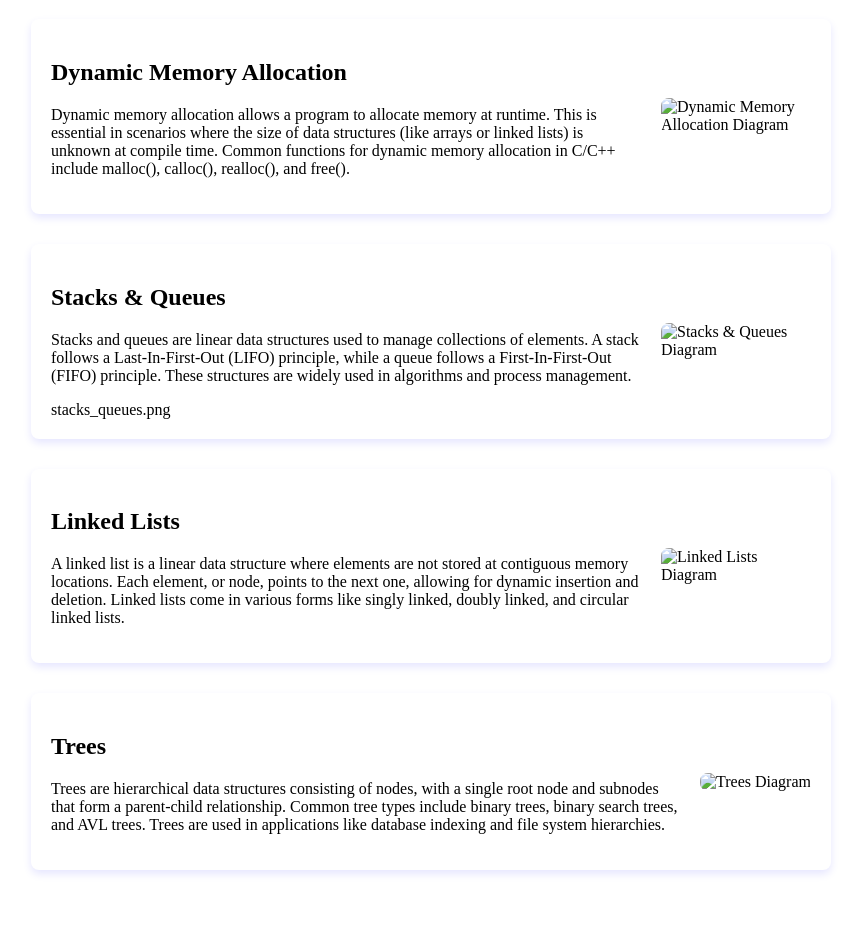
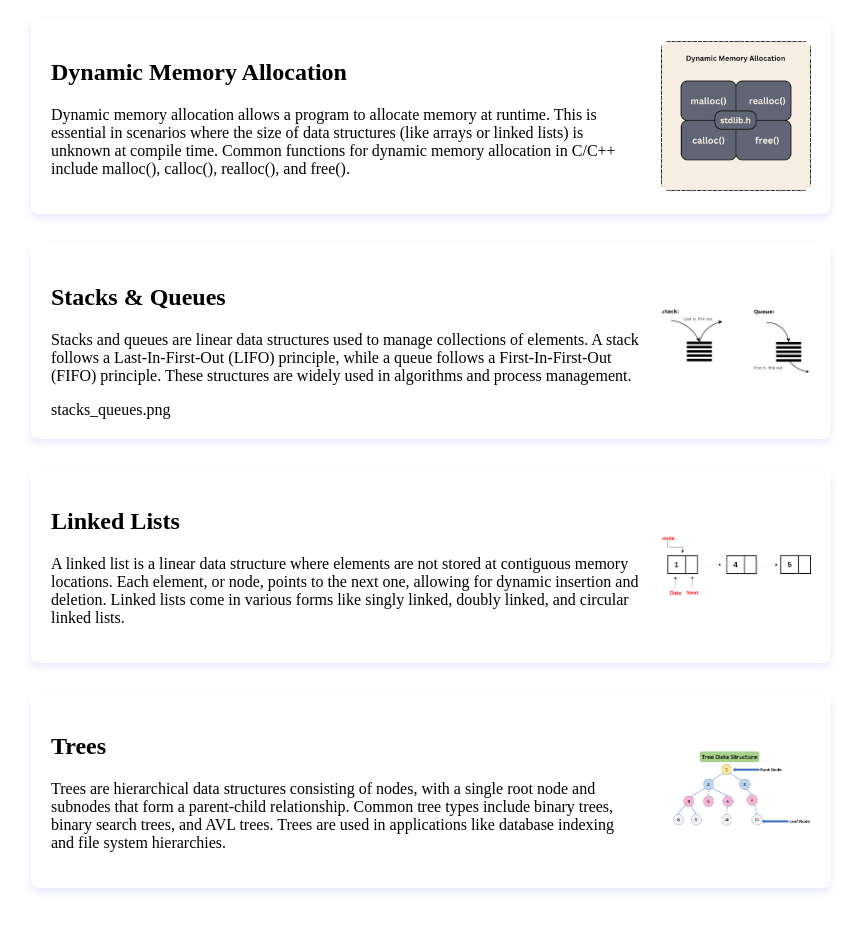
Before and after one commit to mokker2u/portfolio, a plain HTML site: page concepts.html in a window 1280 px wide. Shown: the part 182-1112 px from the top of the page, without its empty margins (209-1069 px from the left). Drawn offline with Linux system fonts and the light colour scheme.

Commit message:
Update concepts.html

```diff
--- a/concepts.html
+++ b/concepts.html
@@ -32,7 +32,7 @@
                 <h2>Dynamic Memory Allocation</h2>
                 <p>Dynamic memory allocation allows a program to allocate memory at runtime. This is essential in scenarios where the size of data structures (like arrays or linked lists) is unknown at compile time. Common functions for dynamic memory allocation in C/C++ include malloc(), calloc(), realloc(), and free().</p>
             </div>
-            <img src="images/dynamic_memory.png" alt="Dynamic Memory Allocation Diagram">
+            <img src="dynamic_memory.png" alt="Dynamic Memory Allocation Diagram">
         </section>
 
         <section class="concept">
@@ -40,7 +40,7 @@
                 <h2>Stacks & Queues</h2>
                 <p>Stacks and queues are linear data structures used to manage collections of elements. A stack follows a Last-In-First-Out (LIFO) principle, while a queue follows a First-In-First-Out (FIFO) principle. These structures are widely used in algorithms and process management.</p>stacks_queues.png
             </div>
-            <img src="images/stacks_queues.png" alt="Stacks & Queues Diagram">
+            <img src="stacks_queues.png" alt="Stacks & Queues Diagram">
         </section>
 
         <section class="concept">
@@ -48,7 +48,7 @@
                 <h2>Linked Lists</h2>
                 <p>A linked list is a linear data structure where elements are not stored at contiguous memory locations. Each element, or node, points to the next one, allowing for dynamic insertion and deletion. Linked lists come in various forms like singly linked, doubly linked, and circular linked lists.</p>
             </div>
-            <img src="images/linked_lists.png" alt="Linked Lists Diagram">
+            <img src="linked_lists.png" alt="Linked Lists Diagram">
         </section>
 
         <section class="concept">
@@ -56,7 +56,7 @@
                 <h2>Trees</h2>
                 <p>Trees are hierarchical data structures consisting of nodes, with a single root node and subnodes that form a parent-child relationship. Common tree types include binary trees, binary search trees, and AVL trees. Trees are used in applications like database indexing and file system hierarchies.</p>
             </div>
-            <img src="images/trees.png" alt="Trees Diagram">
+            <img src="trees.png" alt="Trees Diagram">
         </section>
 </main>
 
```
